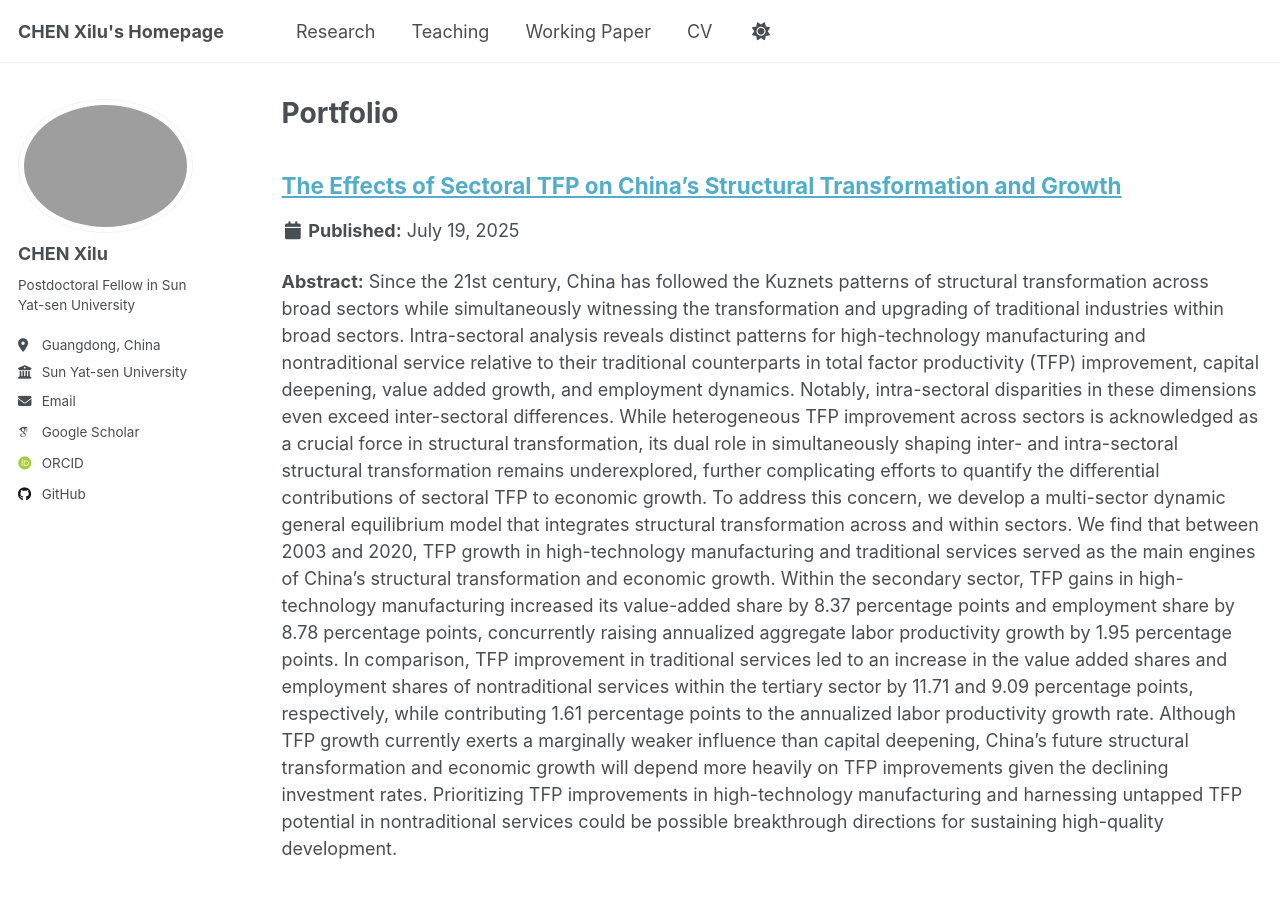
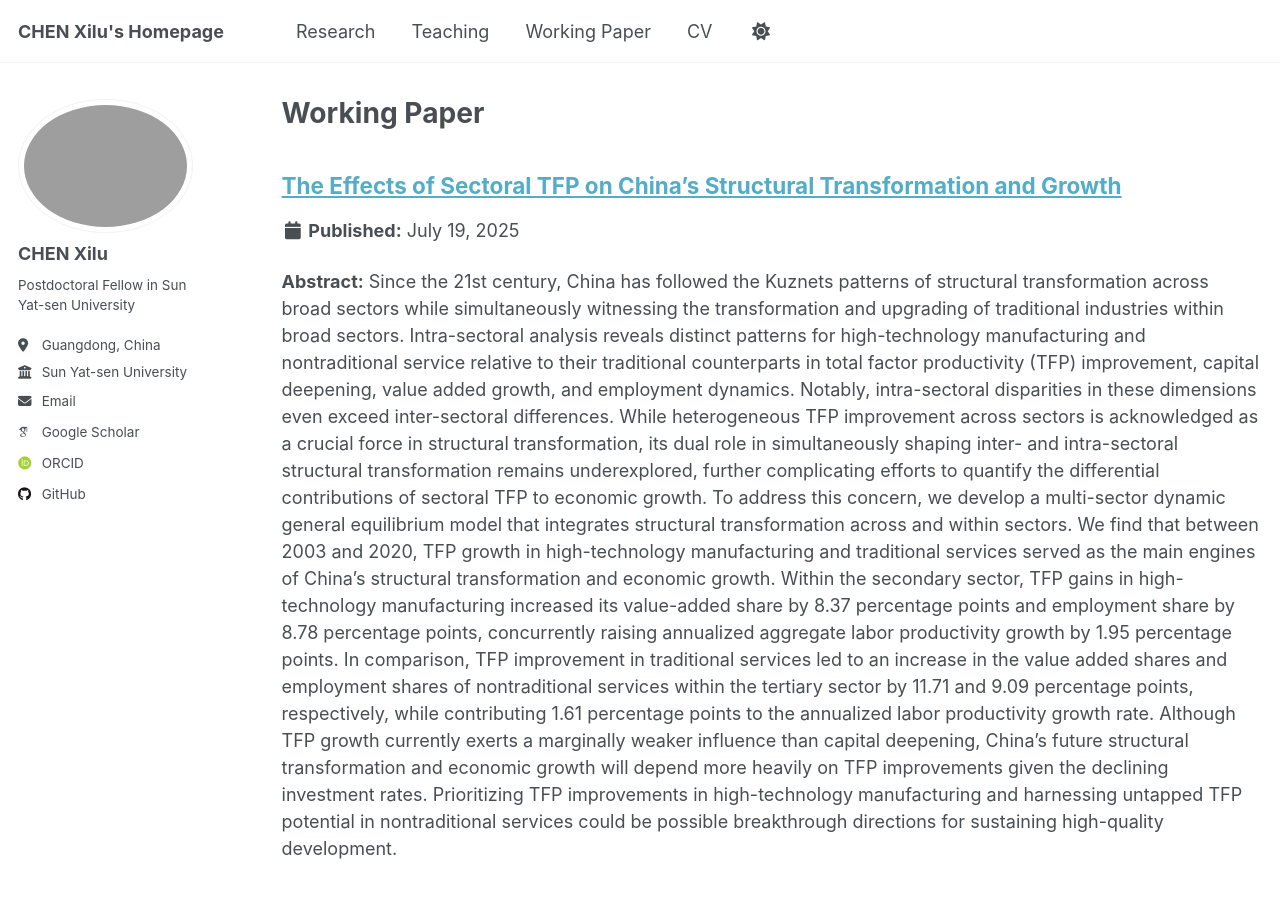
Before and after one commit to Xilu-CHEN/xilu-chen.github.io, a Jekyll site: the page built from _pages/portfolio.html, in a window 1280 px wide and 900 px high. Built offline with Jekyll 4.4.1, drawn with Linux system fonts in a browser that asks for light colours; some web fonts are replaced; a script that is not in the unit is left out.

Commit message:
Update portfolio.html

```diff
--- a/_pages/portfolio.html
+++ b/_pages/portfolio.html
@@ -1,6 +1,6 @@
 ---
 layout: archive
-title: "Portfolio"
+title: "Working Paper"
 permalink: /portfolio/
 author_profile: true
 ---
```
